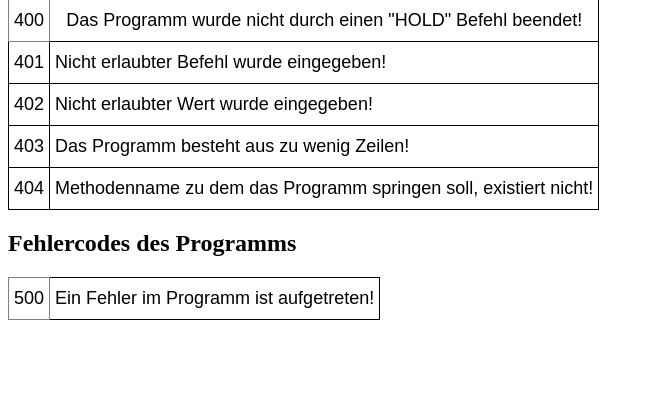
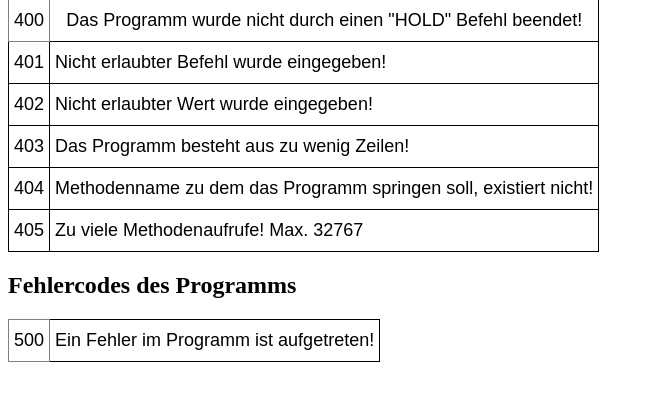
Before and after one commit to JavaHammes/minimaschineV2, a Flask app: page /errors in a window 1280 px wide. Shown: the part 150-551 px from the top of the page, without its empty margins (0-654 px from the left). Run offline with Flask 2, Linux system fonts and the light colour scheme; lists and menus that the app fills with data are empty.

Commit message:
BugFixes #1

```diff
--- a/app.py
+++ b/app.py
@@ -48,7 +48,7 @@ def submit():
 
         commands = ilex.convert_list_to_commands(request.form['text'].split())
 
-        if request.form['submit_button'] == "Run Code":
+        if request.form['submit_button'] == "Ausführen":
             try:
                 ilex.init_commands(commands, False)
                 ilex.run_code(False)
--- a/errors.py
+++ b/errors.py
@@ -2,6 +2,7 @@ class Error():
 
     error_value = 0
     possible_values = [
+        405, # Too many methods called
         404, # Method name not existing
         403, # Too less elements
         402, # Wrong input (command)
--- a/templates/errors.html
+++ b/templates/errors.html
@@ -74,6 +74,10 @@
             <td class="tg-0lax">404</td>
             <td class="tg-0lax">Methodenname zu dem das Programm springen soll, existiert nicht!</td>
         </tr>
+        <tr>
+            <td class="tg-0lax">405</td>
+            <td class="tg-0lax">Zu viele Methodenaufrufe! Max. 32767</td>
+        </tr>
         </tbody>
         </table>
     <h2>
--- a/templates/index.html
+++ b/templates/index.html
@@ -17,7 +17,7 @@
             <form action="{{ url_for('submit') }}" method="post" class="input_form">
                 <textarea name="text" id="code"> {{ code_input|default("",true) }} </textarea>
                 <div class="submit_buttons">
-                    <input type="submit" class="submit_button" value="Run Code" name="submit_button">
+                    <input type="submit" class="submit_button" value="Ausführen" name="submit_button">
                     <div class="einzelschritt_buttons">
                         <input type="submit" class="submit_button" value="Einzelschritt" name="submit_button">
                         <input type="submit" class="submit_button" value="Reset" name="submit_button">
@@ -95,9 +95,8 @@
 
             <div class="footer">
                 <a href="/befehle" target="blank" class="links"><input type="button" value="Befehle" class="buttons"></a>
-                <a href="/errors" target="blank" class="links"><input type="button" value="Error-Codes" class="buttons"></a>
+                <a href="/errors" target="blank" class="links"><input type="button" value="Fehlercodes" class="buttons"></a>
                 <a href="/" class="links"> <input type="button" id="download" value="Safe to txt" class="buttons"></a>
-                <!--<button class="buttons" id="download">Safe to txt</button> -->
             </div>
 
             <p class="copyright">
@@ -145,7 +144,6 @@
         };
 
         document.getElementById('download').addEventListener('click', e => {
-            console.log("downloading");
             const filename = "minimaschine_code.txt";
 
             const content = document.getElementById('code').value;
```
Also changed, not shown: ilex.py (+9 -0 lines).
